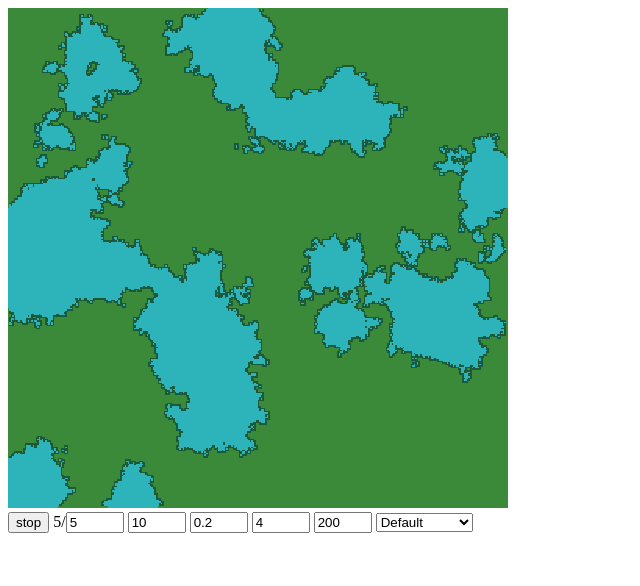
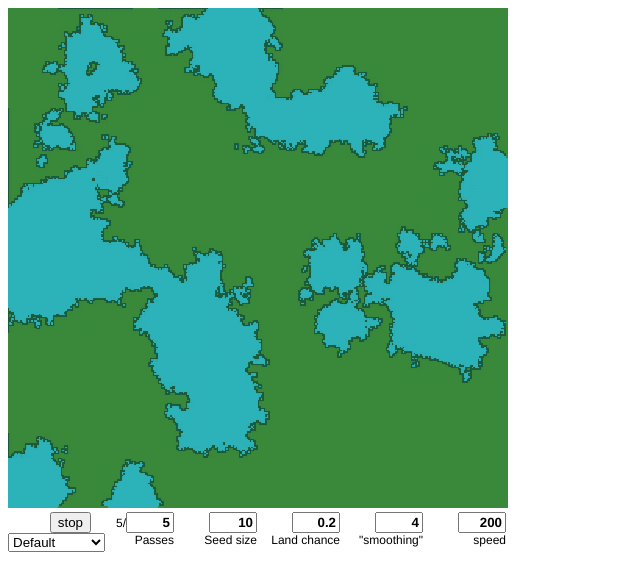
Before and after one commit to mrspeaker/Terrainer, a plain HTML site: page index.html in a window 1280 px wide. Shown: the whole page, without its empty margins (0-640 px from the left). Drawn offline with Linux system fonts and the light colour scheme.

Commit message:
playing with alpha

```diff
--- a/index.html
+++ b/index.html
@@ -2,29 +2,63 @@
 <html>
     <head>
         <style type="text/css" media="screen">
+            body, input{
+                font-family: 'Helvetica Neue', Helvetica, Arial;
+            }
             #gen{
-                background:#222;
+                background: #222;
             }
-            input[type=text]{
-                width:50px;
+            input[ type=text ] {
+                width: 40px;
+                text-align: right;
+                font-weight: bold;
+            }
+            #options{
+                margin: 0;
+                padding: 0;
+                font-size: 9pt;
+            }
+            #options li{
+                float:left;
+                height: 45px;
+                width: 83px;
+                text-align: right;
+                list-style-type: none;
             }
         </style>
     </head>
     <body>
         <canvas id="gen" width="500" height="500"></canvas>
-        <div id="options">
-            <button id="btn-go">Go</button>
-            <span id="cur-iterations">0</span>/<input type="text" id="opt-iterations"/>
-            <input type="text" id="opt-seedSize"/>
-            <input type="text" id="opt-seedLandChance"/>
-            <input type="text" id="opt-killIfWater"/>
-            <input type="text" id="opt-speed"/>
-            <select id="opt-preset">
-                <option>Default</option>
-                <option>Sparse</option>
-                <option>Luna Lander</option>
-            </select>
-        </div>
+        <ul id="options">
+            <li>
+                <button id="btn-go">Go</button><br />
+                <select id="opt-preset">
+                    <option>Default</option>
+                    <option>Sparse</option>
+                    <option>Luna Lander</option>
+                </select>
+            </li>
+            <li>
+                <span id="cur-iterations">0</span>/<input type="text" id="opt-iterations"/><br/>
+                Passes
+            </li>
+            <li>
+                <input type="text" id="opt-seedSize"/><br/>
+                Seed size
+            </li>
+            <li>
+                <input type="text" id="opt-seedLandChance"/><br/>
+                Land chance
+            </li>
+            <li>
+                <input type="text" id="opt-killIfWater"/><br/>
+                "smoothing"
+            </li>
+            <li>
+                <input type="text" id="opt-speed"/><br/>
+                speed
+            </li>
+        </ul>
         <script src="underscore.js" type="text/javascript" charset="utf-8"></script>
         <script src="terrain-gen.js" type="text/javascript" charset="utf-8"></script>
         <script type="text/javascript" charset="utf-8">
--- a/terrain-gen.js
+++ b/terrain-gen.js
@@ -1,3 +1,6 @@
+;/*
+    Terrain generator thing
+*/
 (function(){
     var $ = function( selector ){
             return document.getElementById( selector );
@@ -43,7 +46,7 @@ gen = {
             refiner;
 
         // Draw inital conditions
-        this.drawMap( map );
+        this.drawMap( map, 0.5 );
 
         (function iterator() {
             _.delay( function() {
@@ -53,7 +56,7 @@ gen = {
                 }
                 // Refine and draw
                 map = self.refineMap( map );
-                self.drawMap( map );
+                self.drawMap( map, iterations == 1 ? 0.9 : 0.5 );
                 $( "cur-iterations" ).innerText = ( self.options.iterations - iterations ) + 1;
 
                 if ( --iterations ) {
@@ -110,8 +113,8 @@ gen = {
     },
 
     colourEdges: function( map ) {
-        for ( var j = 1; j < map.length - 1; j++ ) {
-            for ( var i = 1; i < map[ 0 ].length - 1; i++ ) {
+        for ( var j = 0; j < map.length - 1; j++ ) {
+            for ( var i = 0; i < map[ 0 ].length - 1; i++ ) {
                 if( map[ j ][ i ] ) {
                     var waterSpaces = 0;
                     this.cellNeighbours( map, i, j, false, function( cell ){
@@ -132,7 +135,9 @@ gen = {
             for( var i = -1; i <= 1; i++ ) {
                 var xOff = x + i,
                     yOff = y + j;
-                if( xOff == x && yOff == y && !blnSelf ) {
+                if( ( xOff == x && yOff == y && !blnSelf ) ||
+                    ( yOff < 0 || yOff > map.length ) ||
+                    ( xOff < 0 || xOff > map[0].length ) ) {
                     continue;
                 }
                 func( map[ yOff ][ xOff ] );
@@ -155,27 +160,29 @@ gen = {
         return newMap;
     },
 
-    drawMap: function( map ) {
+    drawMap: function( map, fill ) {
         var width = map[ 0 ].length,
             height = map.length,
             canvasWidth = this.context.canvas.width,
             canvasHeight = this.context.canvas.height,
             stepX = canvasWidth / map[ 0 ].length,
-            stepY = canvasHeight / map.length,
-            size = stepX;
+            stepY = canvasHeight / map.length;
 
-        this.context.clearRect( 0, 0, canvasWidth, canvasHeight );
+
+        fill = fill || 1;
+        this.context.fillStyle = "rgba(0, 0, 200, 0.2)";
+        // this.context.fillRect( 0, 0, canvasWidth, canvasHeight );
         for( var j = 0; j < height; j++ ) {
             for( var i = 0; i < width; i++) {
                 switch( map[ j ][ i ] ) {
                     case gen.type[ "water" ]:
-                        this.context.fillStyle = "#2DB3BA";
+                        this.context.fillStyle = "rgba(45, 179, 186," + fill + ")";
                         break;
                     case gen.type["land"]:
-                        this.context.fillStyle = "#3A8A3A";
+                        this.context.fillStyle = "rgba(58, 138, 58," + fill + ")";
                         break;
                     case gen.type["coast"]:
-                        this.context.fillStyle = "#1A5A3A";
+                        this.context.fillStyle = "rgba(26, 90, 58," + fill + ")";
                         break;
                 }
                 this.context.fillRect(
```
